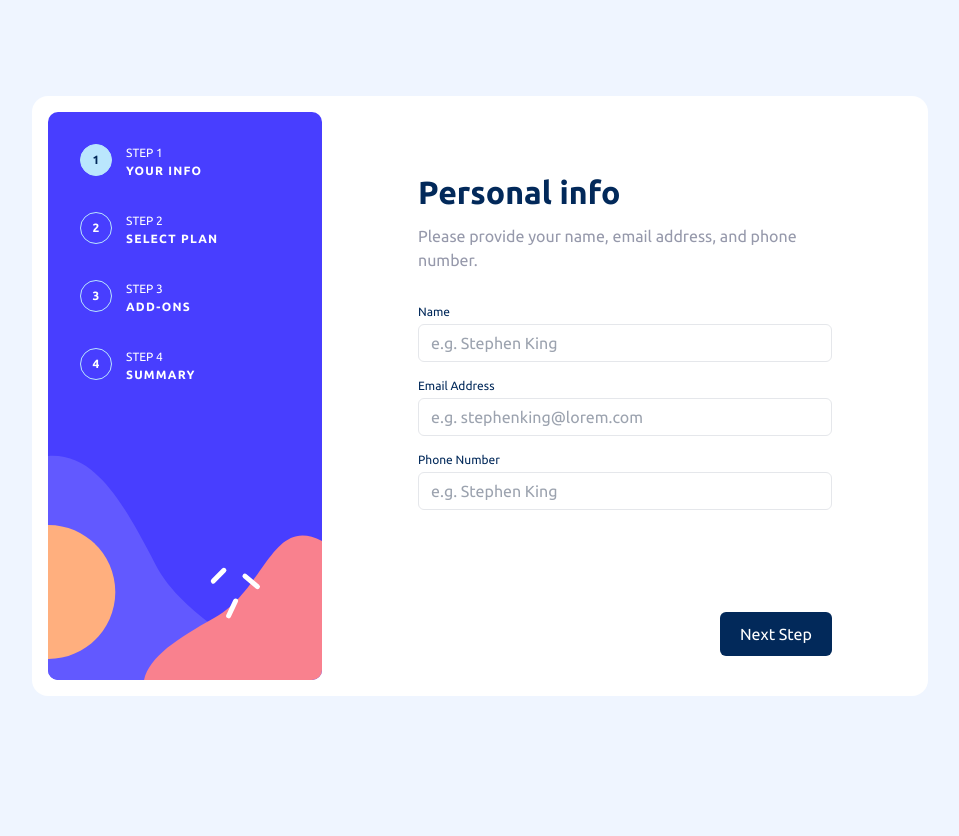
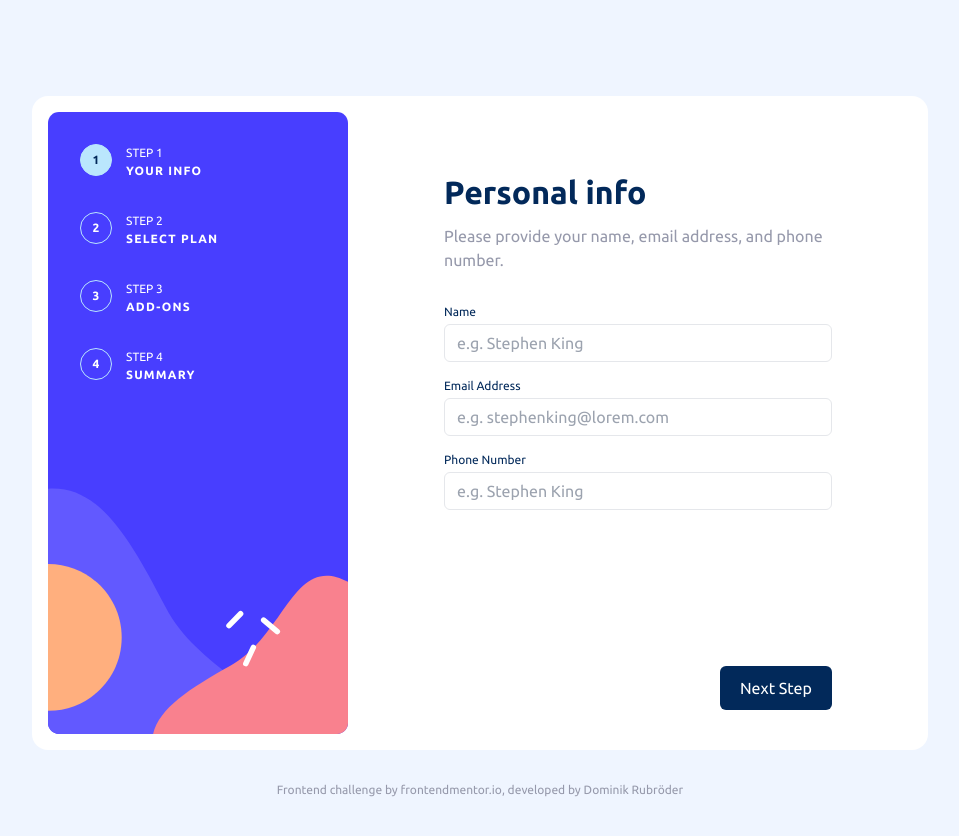
Before and after one commit to dominikrubroeder/multi-step-form, a Next.js app: page / in a window 1280 px wide. Shown: the top 836 px of the page, without its empty margins (160-1119 px from the left). Before the commit the page ends 800 px from the top, so only its background shows below. Built offline with nearby package versions, Linux system fonts and the light colour scheme.

Commit message:
Adjust SVG scaling, Add footer signature

```diff
--- a/src/app/page.tsx
+++ b/src/app/page.tsx
@@ -13,6 +13,24 @@ export default function Home() {
           <StepLayout />
         </OrderProvider>
       </div>
+      <footer className="text-app-cool-gray my-8 text-center text-xs dark:text-white">
+        Frontend challenge by&nbsp;
+        <a
+          href="https://www.frontendmentor.io/challenges/multistep-form-YVAnSdqQBJ"
+          target="_blank"
+          rel="noreferrer"
+        >
+          frontendmentor.io
+        </a>
+        , developed by&nbsp;
+        <a
+          href="https://github.com/dominikrubroeder"
+          target="_blank"
+          rel="noreferrer"
+        >
+          Dominik Rubröder
+        </a>
+      </footer>
     </main>
   );
 }
--- a/src/components/step-content/PickAddOns.tsx
+++ b/src/components/step-content/PickAddOns.tsx
@@ -17,11 +17,26 @@ export default function PickAddOns() {
           }`}
           onClick={() => dispatch({ type: "TOGGLE_ADDON", payload: addOn })}
         >
-          <input
-            type="checkbox"
-            checked={addOnIsSelected(addOn)}
-            onChange={() => {}}
-          />
+          <div
+            className={`w-5 h-5 flex items-center justify-center rounded border transition ${
+              addOnIsSelected(addOn) ? "bg-app-purplish-blue" : "bg-transparent"
+            }`}
+          >
+            <svg
+              width="11"
+              height="8"
+              viewBox="0 0 11 8"
+              fill="none"
+              xmlns="http://www.w3.org/2000/svg"
+            >
+              <path
+                d="M1.375 3.9375L4 6.5625L9.625 0.9375"
+                stroke="white"
+                strokeWidth="2"
+                strokeLinecap="round"
+              />
+            </svg>
+          </div>
           <div className="flex-1">
             <h3 className="text-app-marine-blue font-semibold">
               {addOn.title}
--- a/src/components/svg/SidebarBackgroundDesktop.tsx
+++ b/src/components/svg/SidebarBackgroundDesktop.tsx
@@ -1,46 +1,60 @@
 export default function SidebarBackgroundDesktop() {
-  return <svg
+  return (
+    <svg
+      viewBox="0 0 274 568"
+      fill="none"
       xmlns="http://www.w3.org/2000/svg"
+      className="w-full h-auto"
+    >
+      <g clipPath="url(#clip0_2_2)">
+        <path
+          d="M264 0H10C4.47715 0 0 4.47715 0 10V558C0 563.523 4.47715 568 10 568H264C269.523 568 274 563.523 274 558V10C274 4.47715 269.523 0 264 0Z"
+          fill="#483EFF"
+        />
+        <mask
+          id="mask0_2_2"
+          maskUnits="userSpaceOnUse"
+          x="0"
+          y="0"
           width="274"
           height="568"
-      fill="none"
-      viewBox="0 0 274 568"
         >
-    <rect width="274" height="568" fill="#483EFF" rx="10" />
-    <mask
-        id="a"
-        width="274"
-        height="568"
-        x="0"
-        y="0"
-        maskUnits="userSpaceOnUse"
-    >
-      <rect width="274" height="568" fill="#fff" rx="10" />
+          <path
+            d="M264 0H10C4.47715 0 0 4.47715 0 10V558C0 563.523 4.47715 568 10 568H264C269.523 568 274 563.523 274 558V10C274 4.47715 269.523 0 264 0Z"
+            fill="white"
+          />
         </mask>
-    <g mask="url(#a)">
+        <g mask="url(#mask0_2_2)">
           <path
+            fillRule="evenodd"
+            clipRule="evenodd"
+            d="M-34.692 543.101C3.24699 632.538 168.767 685.017 211.96 612.52C255.154 540.023 145.861 526.867 107.225 451.951C68.59 377.035 38.568 330.277 -17.257 347.344C-73.081 364.412 -72.631 453.664 -34.692 543.101Z"
             fill="#6259FF"
-          fillRule="evenodd"
-          d="M-34.692 543.101C3.247 632.538 168.767 685.017 211.96 612.52c43.194-72.497-66.099-85.653-104.735-160.569-38.635-74.916-68.657-121.674-124.482-104.607-55.824 17.068-55.375 106.32-17.436 195.757Z"
-          clipRule="evenodd"
           />
           <path
+            fillRule="evenodd"
+            clipRule="evenodd"
+            d="M233.095 601.153C293.774 572.875 325.934 457.627 274.97 429.625C224.005 401.622 217.573 477.204 166.911 505.612C116.249 534.02 84.771 555.819 97.867 593.853C110.963 631.887 172.416 629.431 233.095 601.153Z"
             fill="#F9818E"
-          fillRule="evenodd"
-          d="M233.095 601.153c60.679-28.278 92.839-143.526 41.875-171.528-50.965-28.003-57.397 47.579-108.059 75.987-50.662 28.408-82.14 50.207-69.044 88.241 13.096 38.034 74.549 35.578 135.228 7.3Z"
-          clipRule="evenodd"
           />
           <path
-          stroke="#fff"
+            d="M165.305 469.097L175.912 458.291M209.461 474.581L196.955 464.078M187.56 488.991L180.652 503.789"
+            stroke="white"
+            strokeWidth="5"
             strokeLinecap="round"
             strokeLinejoin="bevel"
-          strokeWidth="5"
-          d="m165.305 469.097 10.607-10.806M209.461 474.581l-12.506-10.503M187.56 488.991l-6.908 14.798"
           />
           <path
+            d="M0.304993 546.891C37.308 546.891 67.305 516.894 67.305 479.891C67.305 442.888 37.308 412.891 0.304993 412.891C-36.698 412.891 -66.695 442.888 -66.695 479.891C-66.695 516.894 -36.698 546.891 0.304993 546.891Z"
             fill="#FFAF7E"
-          d="M.305 546.891c37.003 0 67-29.997 67-67s-29.997-67-67-67-67 29.997-67 67 29.997 67 67 67Z"
           />
         </g>
+      </g>
+      <defs>
+        <clipPath id="clip0_2_2">
+          <rect width="274" height="568" fill="white" />
+        </clipPath>
+      </defs>
     </svg>
+  );
 }
```
Lines whose indentation alone changed are shown as unchanged.
